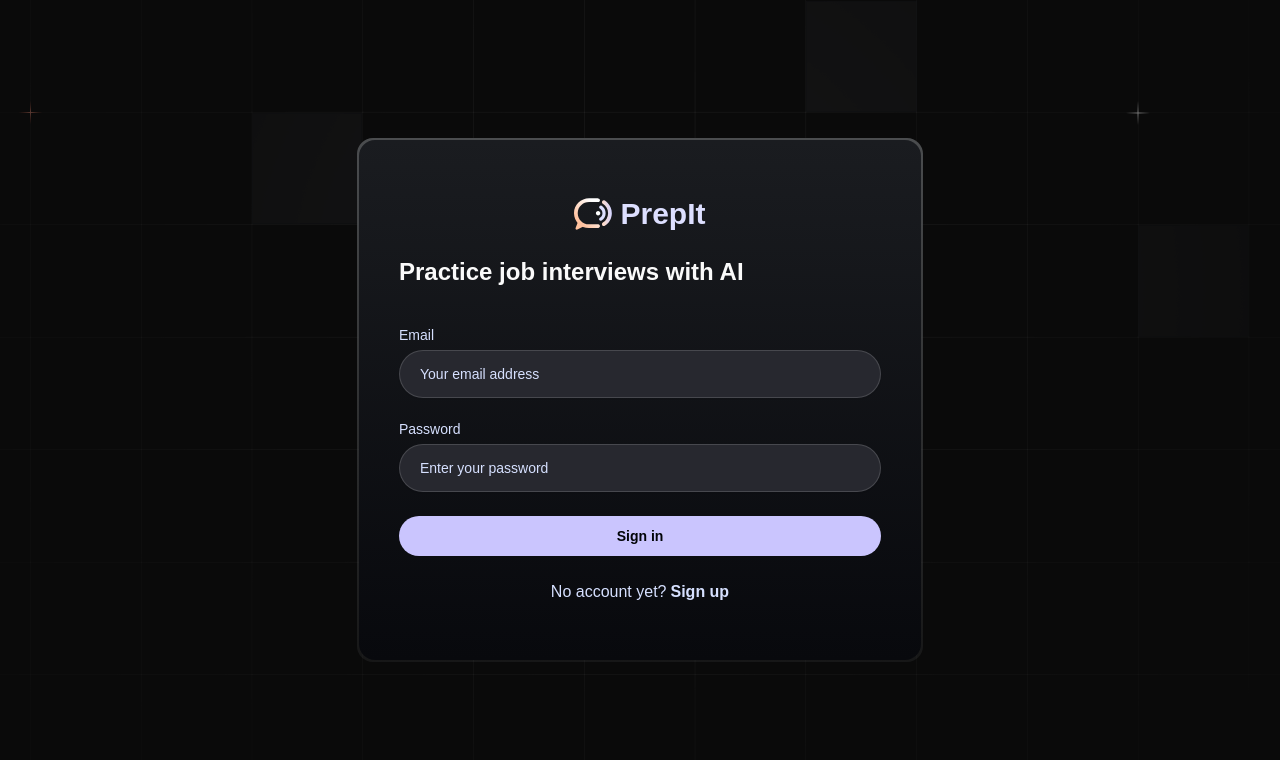
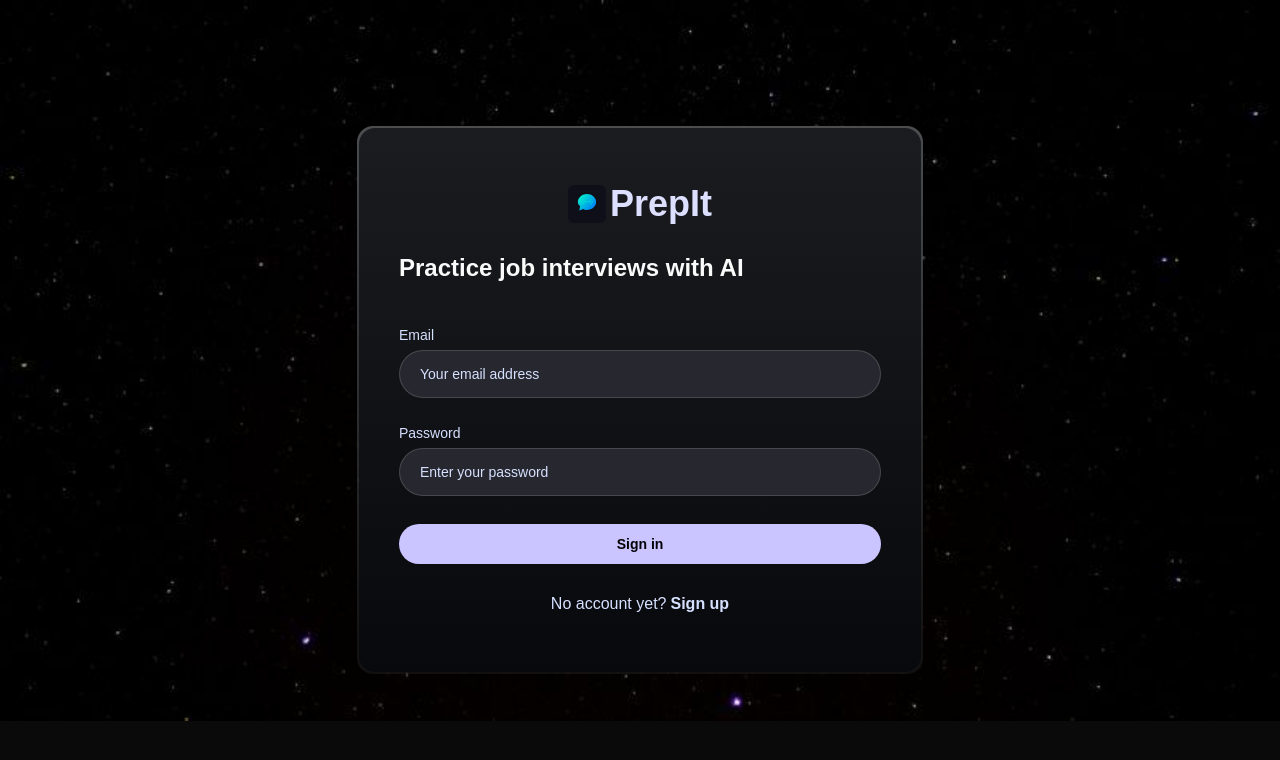
Before and after one commit to ajamidar/PrepIt, a Next.js app: page /sign-in in a window 1280 px wide. Shown: the top 760 px of the page. Built offline with nearby package versions, Linux system fonts and the light colour scheme; no server answers; a web font is replaced by a local one.

Commit message:
Styling changes

```diff
--- a/app/(root)/interview/page.tsx
+++ b/app/(root)/interview/page.tsx
@@ -8,7 +8,7 @@ const page = async () => {
 
   return (
     <>
-        <h3>Interview Generation</h3>
+        <h3 className='interview-page-header'>Interview Generation</h3>
 
         <Agent userName={user?.name} userId={user?.id} type="generate" />
     </>
--- a/app/(root)/layout.tsx
+++ b/app/(root)/layout.tsx
@@ -13,7 +13,7 @@ const RootLayout = async ({ children }: { children: ReactNode}) => {
     <div className='root-layout'>
       <nav>
         <Link href="/" className='flex items-center gap-2'>
-          <Image src="/logo.svg" alt="logo" width={38} height={32} />
+          <Image src="/logo.svg" alt="logo" width={42} height={36} />
           <h2 className='text-primary-100'>PrepIt</h2>
         </Link>
       </nav>
--- a/app/components/Agent.tsx
+++ b/app/components/Agent.tsx
@@ -138,7 +138,7 @@ const Agent = ({ userName, userId, type }: AgentProps) => {
                 </div>
             )}
 
-            <div className='w-full flex justify-center'>
+            <div className='w-full flex justify-center py-2'>
                 {callStatus != 'ACTIVE' ? (
                     <button className='relative btn-call' onClick={handleCall}>
                         <span className={cn('absolute animate-ping rounded-full opacity-75', callStatus != 'CONNECTING' &&'hidden')}/>
--- a/app/components/AuthForm.tsx
+++ b/app/components/AuthForm.tsx
@@ -91,15 +91,14 @@ const AuthForm = ({ type }: {type: FormType}) => {
 
   return (
     <div className='card-border lg:min-w-[566px]'>
-      <div className='flex flex-col gap-6 card py-14 px-10'>
-        <div className='flex flex-row gap-2 justify-center'>
-          <Image src="/logo.svg" alt="logo" height={32} width={38} />
+      <div className='flex flex-col gap-7 card py-14 px-10'>
+        <div className='flex flex-row gap-1 justify-center'>
+          <Image src="/logo.svg" alt="logo" height={38} width={38} />
           <h2 className='text-primary-100'>PrepIt</h2>
         </div>
         <h3>Practice job interviews with AI</h3>
-
         <Form {...form}>
-          <form onSubmit={form.handleSubmit(onSubmit)} className="w-full space-y-6 mt-4 form">
+          <form onSubmit={form.handleSubmit(onSubmit)} className="w-full space-y-7 mt-4 form">
             {!isSignIn && (
               <FormField control={form.control}
                         name = "name"
--- a/app/globals.css
+++ b/app/globals.css
@@ -24,7 +24,7 @@
 
   --font-mona-sans: "Mona Sans", sans-serif;
 
-  --bg-pattern: url("/pattern.png");
+  --bg-pattern: url("/pattern.jpg");
 }
 
 :root {
@@ -145,7 +145,7 @@
     @apply text-light-100;
   }
   h2 {
-    @apply text-3xl font-semibold;
+    @apply text-4xl font-semibold;
   }
   h3 {
     @apply text-2xl font-semibold;
@@ -210,14 +210,14 @@
   }
 
   .call-view {
-    @apply flex sm:flex-row flex-col gap-10 items-center justify-between w-full;
+    @apply flex sm:flex-row flex-col gap-5 items-center justify-between w-full;
 
     h3 {
       @apply text-center text-primary-100 mt-5;
     }
 
     .card-interviewer {
-      @apply flex-center flex-col gap-2 p-7 h-[400px] blue-gradient-dark rounded-lg border-2 border-primary-200/50 flex-1 sm:basis-1/2 w-full;
+      @apply flex-center flex-col gap-2 p-7 h-[320px] blue-gradient-dark rounded-lg border-2 border-primary-200/50 flex-1 sm:basis-1/2 w-full;
     }
 
     .avatar {
@@ -229,7 +229,7 @@
     }
 
     .card-border {
-      @apply border-gradient p-0.5 rounded-2xl flex-1 sm:basis-1/2 w-full h-[400px] max-md:hidden;
+      @apply border-gradient p-0.5 rounded-2xl flex-1 sm:basis-1/2 w-full h-[320px] max-md:hidden;
     }
 
     .card-content {
@@ -262,11 +262,15 @@
   }
 
   .root-layout {
-    @apply flex mx-auto max-w-7xl flex-col gap-12 my-12 px-16 max-sm:px-4 max-sm:my-8;
+    @apply flex mx-auto max-w-7xl flex-col gap-4 my-0 px-16 max-sm:px-4 max-sm:my-8;
   }
 
   .card-cta {
     @apply flex flex-row blue-gradient-dark rounded-3xl px-16 py-6 items-center justify-between max-sm:px-4;
+  }
+
+  .card-cta{
+    transition: 0.3s ease;
   }
 
   .interviews-section {
@@ -292,6 +296,31 @@
       @apply text-sm font-semibold capitalize;
     }
   }
+
+  .card-interview{
+    transition: 0.3s ease;
+  }
+
+  .card-cta:hover{
+    transform: scale(1.03);
+  }
+
+  .card-interview:hover{
+    transform: scale(1.03);
+  }
+
+  .interview-page-header{
+    transition: 0.3s ease;
+    @apply px-4
+  }
+
+  .interview-page-header:hover{
+    transform: scale(1.01);
+  }
+
+  nav{
+    @apply  px-4 py-10 w-full
+  }
 }
 
 @utility dark-gradient {
@@ -300,10 +329,6 @@
 
 @utility border-gradient {
   @apply bg-gradient-to-b from-[#4B4D4F] to-[#4B4D4F33];
-}
-
-@utility pattern {
-  @apply bg-[url('/pattern.png')] bg-top bg-no-repeat;
 }
 
 @utility blue-gradient-dark {
@@ -332,3 +357,25 @@
     transform: translateY(0);
   }
 }
+
+@layer utilities {
+  .pattern {
+    @apply bg-[url('/pattern.jpg')] bg-top bg-no-repeat;
+    animation: subtlePulse 10s ease-in-out infinite;
+  }
+}
+
+@keyframes subtlePulse {
+  0%, 100% {
+    background-size: 100%;
+  }
+  25% {
+    background-size: 102%;
+  }
+  50% {
+    background-size: 100%;
+  }
+  75% {
+    background-size: 102%;
+  }
+}
```
Also changed, not shown: public/logo.svg, public/pattern.jpg (added).
